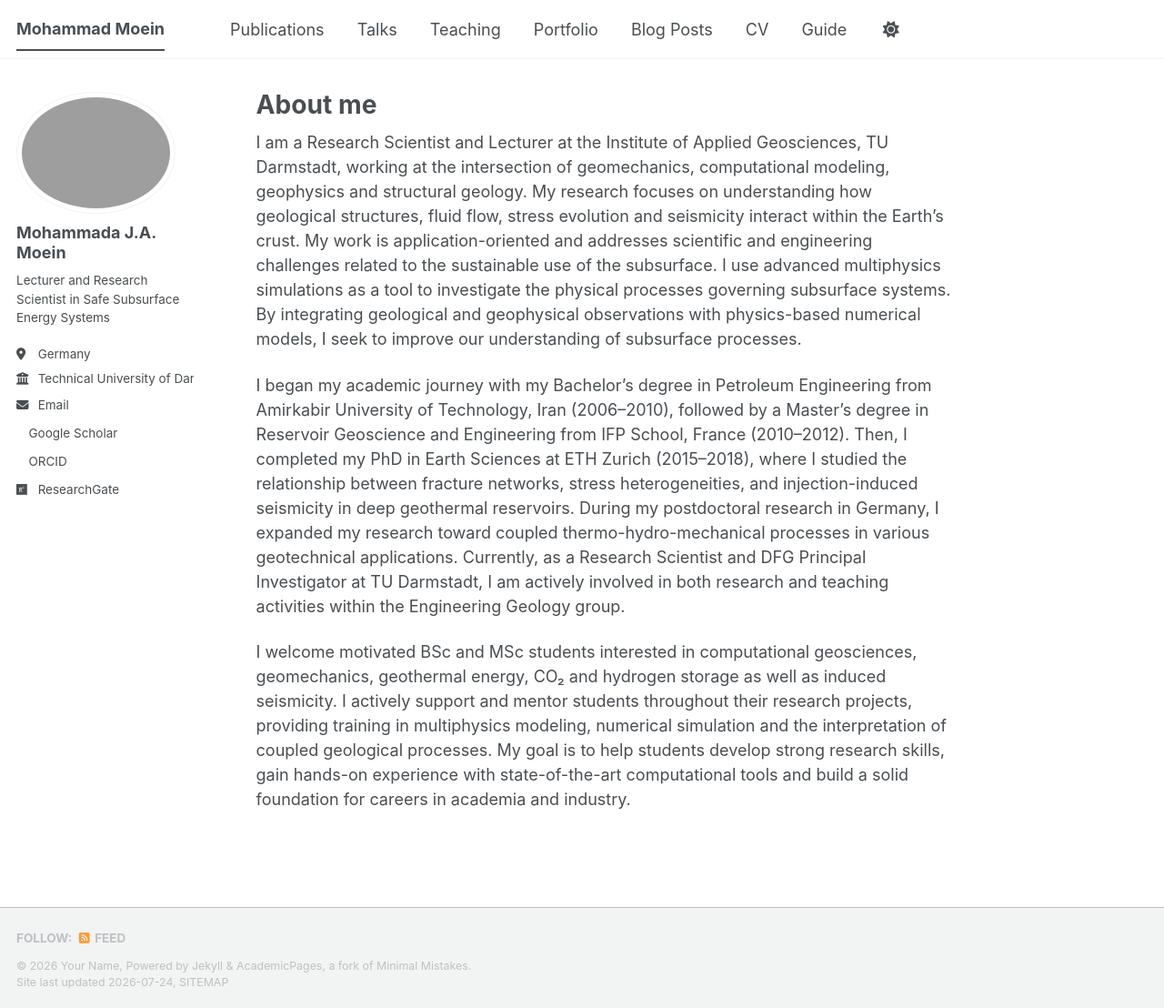
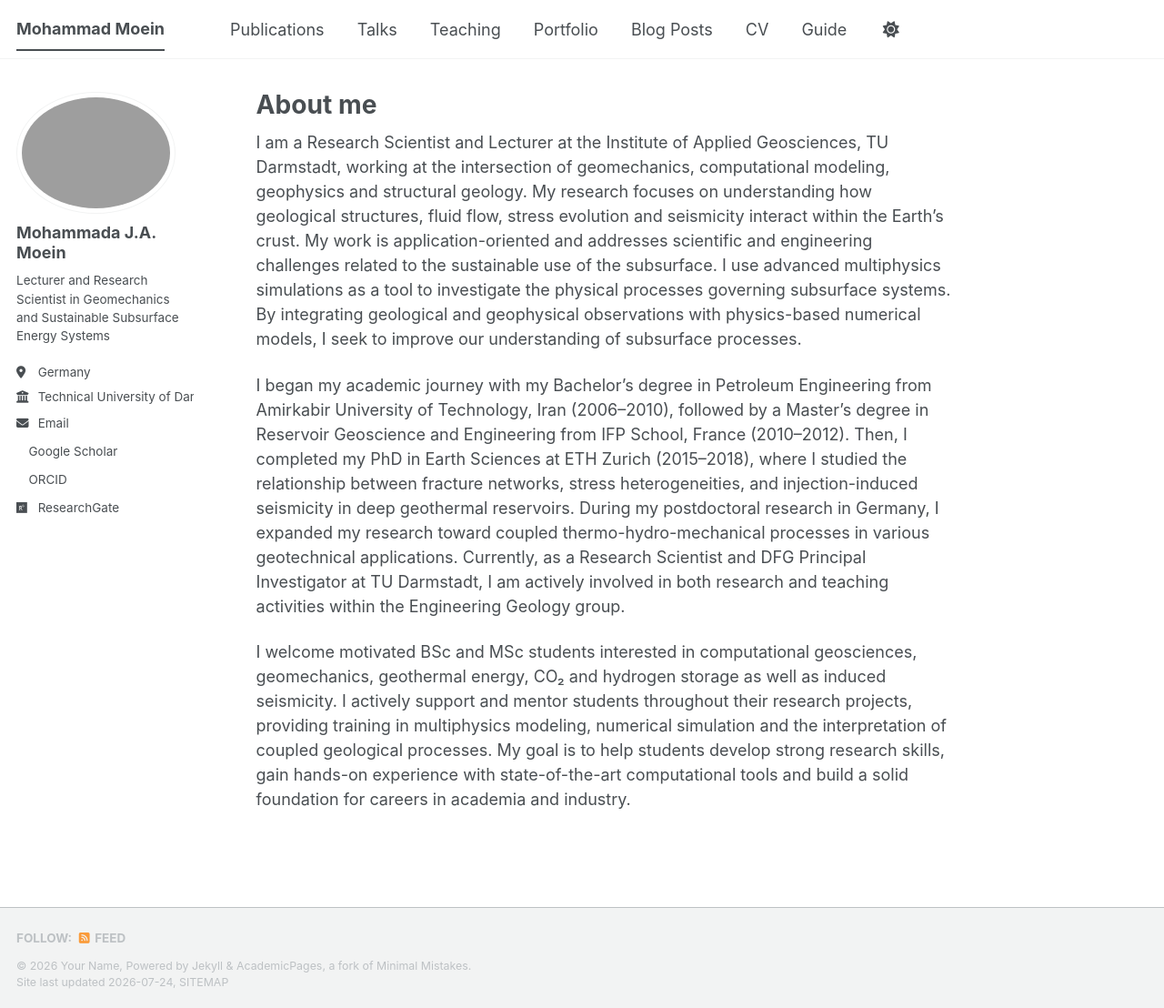
Before and after one commit to mjamoein/mjamoein.github.io, a Jekyll site: the page built from _pages/about.md, in a window 1280 px wide and 1108 px high. Shown: the whole window at 91% size. Built offline with Jekyll 4.4.1, drawn with Linux system fonts in a browser that asks for light colours; a style sheet for code colours, icons or effects is not loaded.

Commit message:
Update _config.yml

```diff
--- a/_config.yml
+++ b/_config.yml
@@ -25,7 +25,7 @@ author:
   avatar           : "Mohammad.png"
   name             : "Mohammada J.A. Moein"
   pronouns         : # example: "she/her"
-  bio              : "Lecturer and Research Scientist in Safe Subsurface Energy Systems"
+  bio              : "Lecturer and Research Scientist in Geomechanics and Sustainable Subsurface Energy Systems"
   location         : "Germany"
   employer         : "Technical University of Darmstadt"
   uri              : # URL
```
